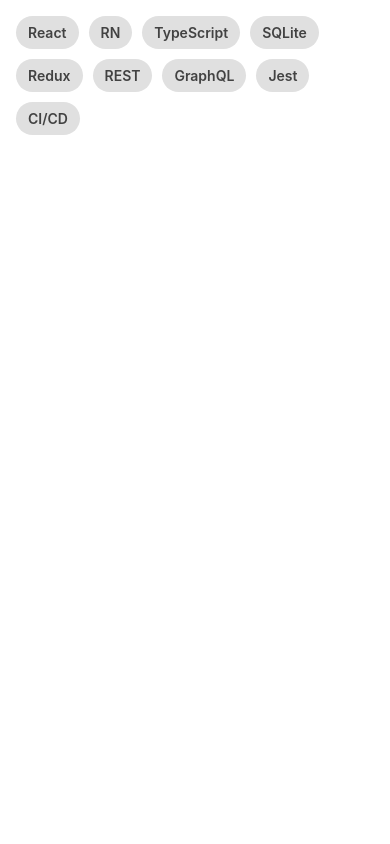
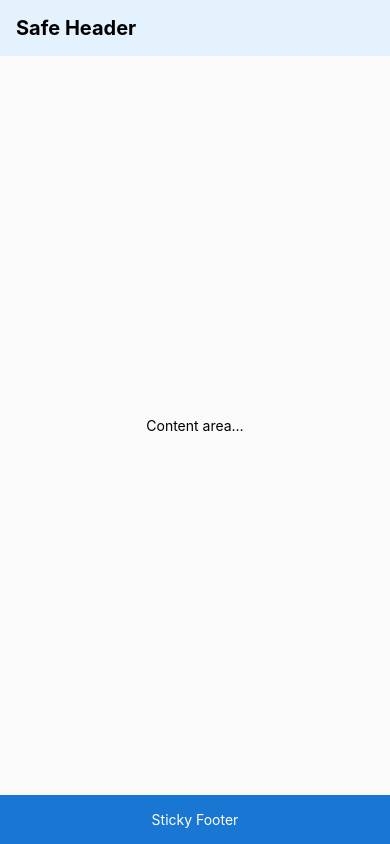
Before and after one commit to nileshborate/react_native, a React Native app in the folder firstappnative/: screen / in a window 390 px wide. Built offline with nearby package versions, Linux system fonts and the light colour scheme.

Commit message:
safe area, status bar, header, footer

```diff
--- a/firstappnative/App.tsx
+++ b/firstappnative/App.tsx
@@ -1,47 +1,30 @@
-import { ImageBackground, StyleSheet, Text, View } from 'react-native';
-
-const Chip = ({ label }) => (
-  <View style={styles.chip}>
-    <Text style={styles.chipText}>{label}</Text>
-  </View>
-);
+import { SafeAreaView, StatusBar, StyleSheet, Text, View } from 'react-native';
 
 function App() {
-  const skills = [
-    'React',
-    'RN',
-    'TypeScript',
-    'SQLite',
-    'Redux',
-    'REST',
-    'GraphQL',
-    'Jest',
-    'CI/CD',
-  ];
   return (
-    <View style={styles.wrap}>
-      {skills.map((skill, index) => (
-        <Chip label={skill} key={index} />
-      ))}
-    </View>
+    <SafeAreaView style={styles.wrap}>
+      <StatusBar barStyle="light-content" />
+      <View style={styles.header}>
+        <Text style={styles.h}>Safe Header</Text>
+      </View>
+      <View style={styles.content}>
+        <Text>Content area…</Text>
+      </View>
+      <View style={styles.footer}>
+        <Text style={{ color: '#fff' }}>Sticky Footer</Text>
+      </View>
+    </SafeAreaView>
   );
 }
 
 const styles = StyleSheet.create({
   wrap: {
     flex: 1,
-    padding: 16,
-    flexDirection: 'row',
-    flexWrap: 'wrap',
-    gap: 10,
-    alignContent: 'flex-start',
+    backgroundColor: '#fafafa',
   },
-  chip: {
-    backgroundColor: '#E0E0E0',
-    paddingVertical: 8,
-    paddingHorizontal: 12,
-    borderRadius: 999,
-  },
-  chipText: { fontWeight: '600', color: '#424242' },
+  h: { fontSize: 20, fontWeight: '700' },
+  header: { padding: 16, backgroundColor: '#E3F2FD' },
+  content: { flex: 1, alignItems: 'center', justifyContent: 'center' },
+  footer: { padding: 16, backgroundColor: '#1976D2', alignItems: 'center' },
 });
 export default App;
```
